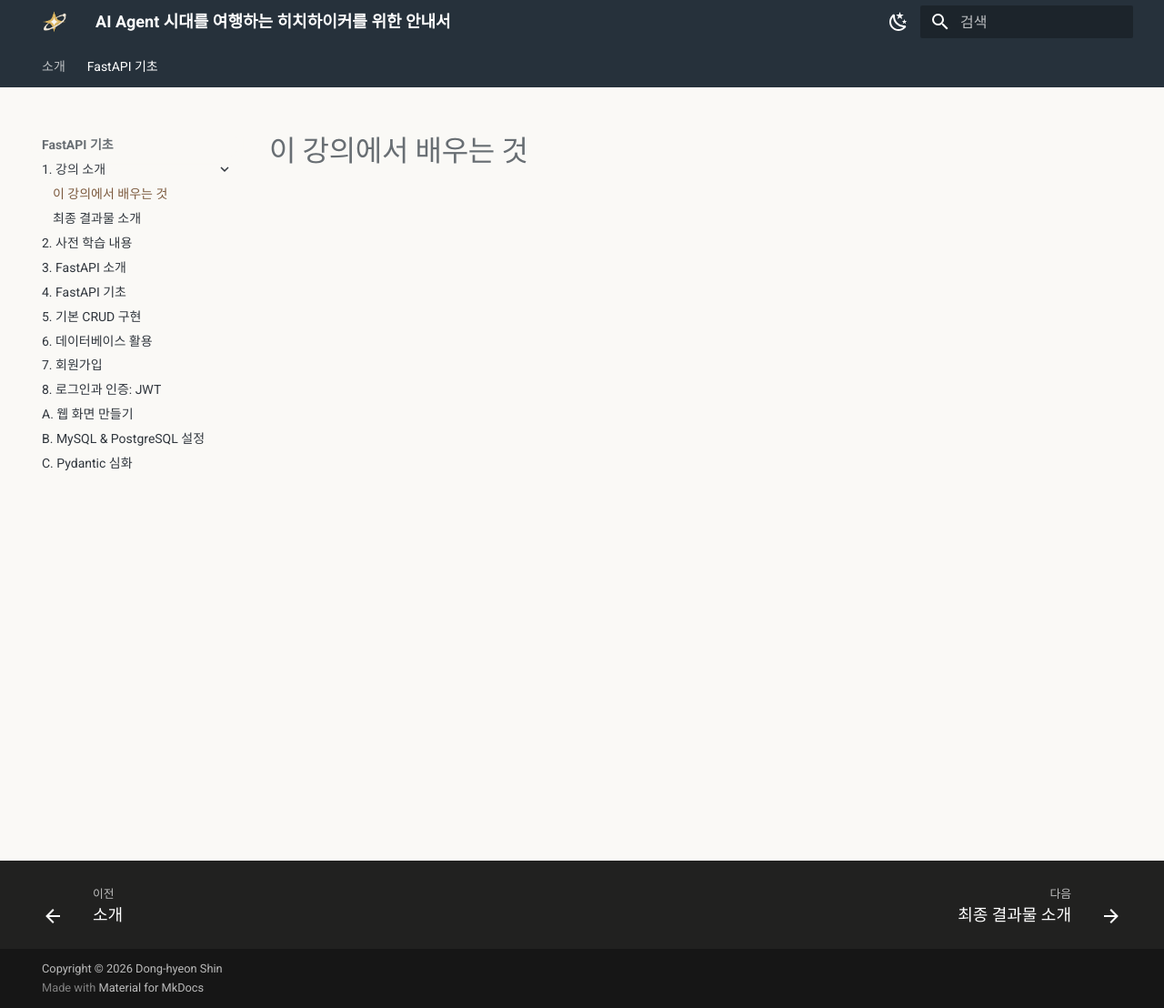
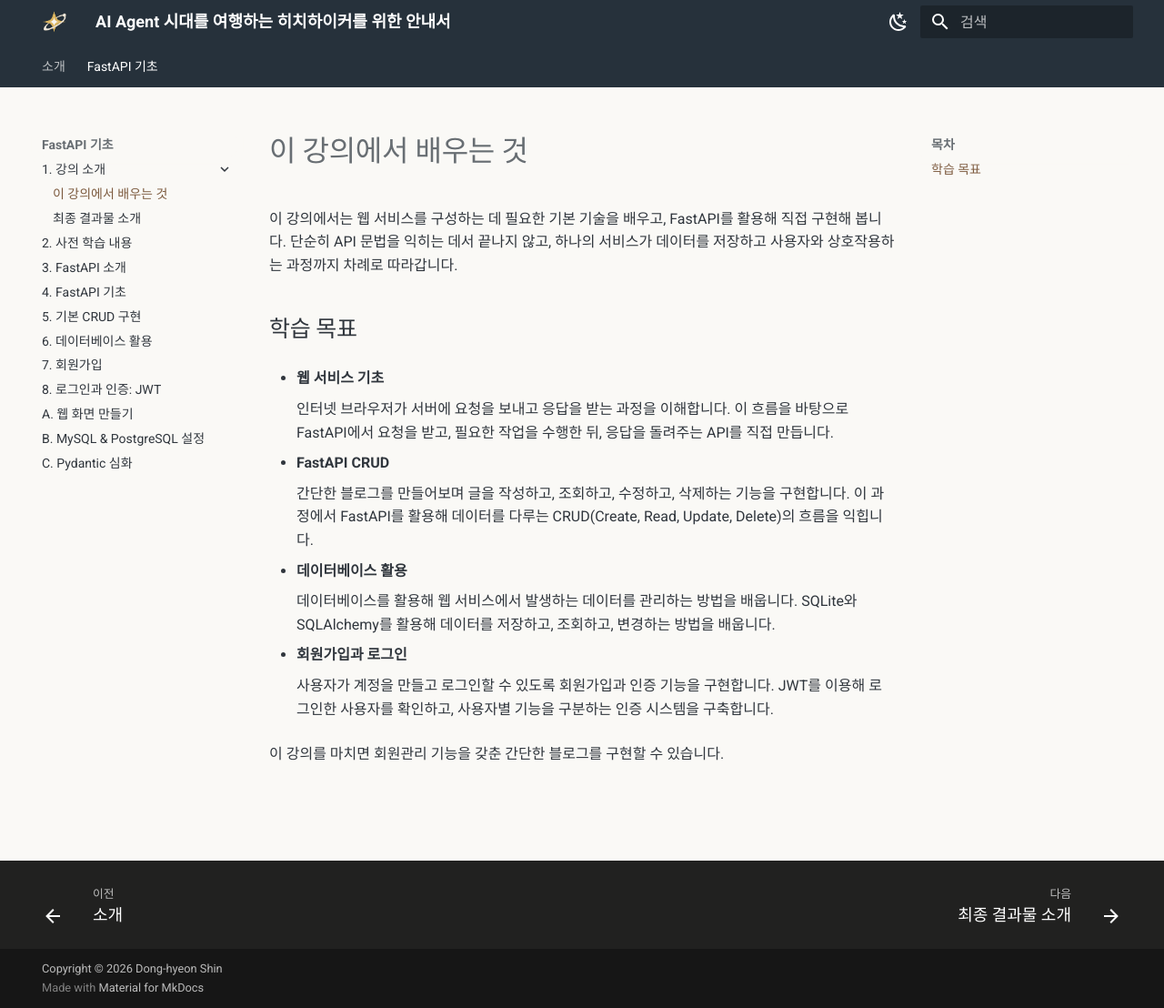
Before and after one commit to qu3vipon/the-hitchhikers-guide-to-ai, an MkDocs documentation site: the page built from docs/foundations/01-introduction/what-you-learn.md, in a window 1280 px wide and 1108 px high. Shown: the whole window at 91% size. Built offline with MkDocs 1.6.1 and Material for MkDocs 9.7.7, drawn with Linux system fonts in a browser that asks for light colours.

Commit message:
Add FastAPI course learning outcomes

```diff
--- a/docs/foundations/01-introduction/what-you-learn.md
+++ b/docs/foundations/01-introduction/what-you-learn.md
@@ -1 +1,23 @@
 # 이 강의에서 배우는 것
+
+이 강의에서는 웹 서비스를 구성하는 데 필요한 기본 기술을 배우고, FastAPI를 활용해 직접 구현해 봅니다. 단순히 API 문법을 익히는 데서 끝나지 않고, 하나의 서비스가 데이터를 저장하고 사용자와 상호작용하는 과정까지 차례로 따라갑니다.
+
+## 학습 목표
+
+- **웹 서비스 기초**
+
+    인터넷 브라우저가 서버에 요청을 보내고 응답을 받는 과정을 이해합니다. 이 흐름을 바탕으로 FastAPI에서 요청을 받고, 필요한 작업을 수행한 뒤, 응답을 돌려주는 API를 직접 만듭니다.
+
+- **FastAPI CRUD**
+
+    간단한 블로그를 만들어보며 글을 작성하고, 조회하고, 수정하고, 삭제하는 기능을 구현합니다. 이 과정에서 FastAPI를 활용해 데이터를 다루는 CRUD(Create, Read, Update, Delete)의 흐름을 익힙니다.
+
+- **데이터베이스 활용**
+
+    데이터베이스를 활용해 웹 서비스에서 발생하는 데이터를 관리하는 방법을 배웁니다. SQLite와 SQLAlchemy를 활용해 데이터를 저장하고, 조회하고, 변경하는 방법을 배웁니다.
+
+- **회원가입과 로그인**
+
+    사용자가 계정을 만들고 로그인할 수 있도록 회원가입과 인증 기능을 구현합니다. JWT를 이용해 로그인한 사용자를 확인하고, 사용자별 기능을 구분하는 인증 시스템을 구축합니다.
+
+이 강의를 마치면 회원관리 기능을 갖춘 간단한 블로그를 구현할 수 있습니다.
```
